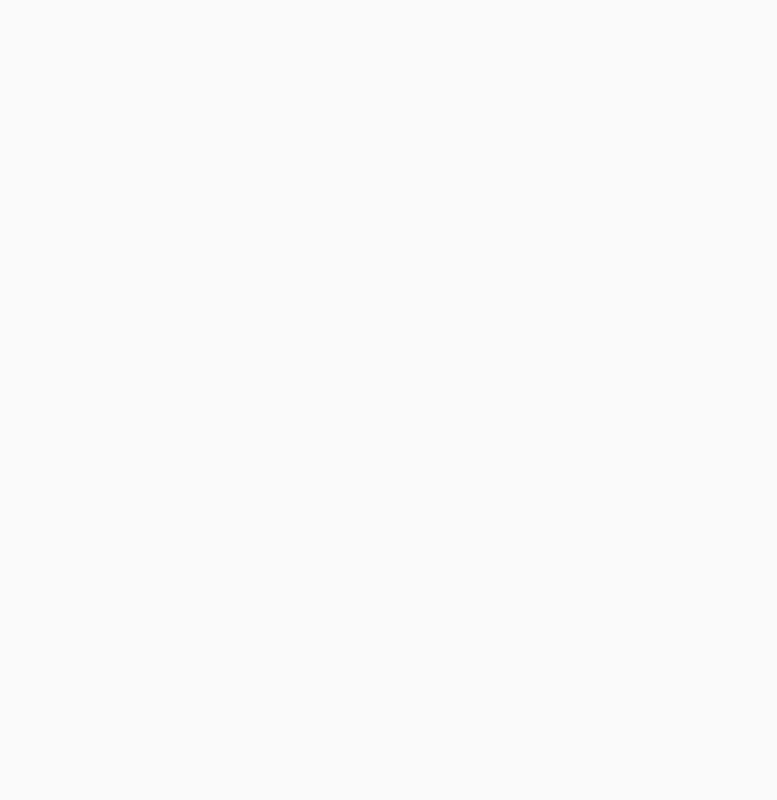
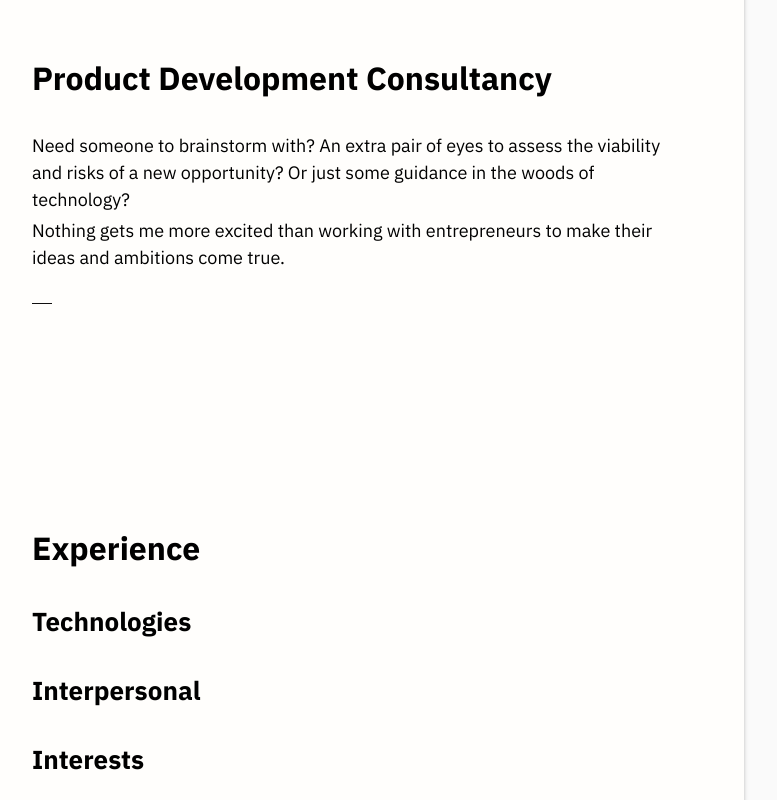
Before and after one commit to ameesme/amees.me, a Next.js app: page / in a window 1280 px wide. Shown: the part 1500-2300 px from the top of the page, without its empty margins (96-873 px from the left). Before the commit the page ends 1485 px from the top, so only its background shows below. Built offline with nearby package versions, Linux system fonts and the light colour scheme.

Commit message:
Adding more content

```diff
--- a/src/app/page.tsx
+++ b/src/app/page.tsx
@@ -33,7 +33,7 @@ export default function Home() {
           <Dash className="mt-8" />
         </Section>
         <Section>
-          <Heading variant="h2">Mobile Application Development</Heading>
+          <Heading variant="h1">Mobile Application Development</Heading>
           <Blockquote>
             Getting mobile-applications to market quickly is my craft and what I
             love doing most.
@@ -47,6 +47,26 @@ export default function Home() {
           </Paragraph>
           <Dash className="mt-8" />
         </Section>
+        <Section>
+          <Heading variant="h1">Product Development Consultancy</Heading>
+          <Paragraph>
+            Need someone to brainstorm with? An extra pair of eyes to assess the
+            viability and risks of a new opportunity? Or just some guidance in
+            the woods of technology?
+          </Paragraph>
+          <Paragraph>
+            Nothing gets me more excited than working with entrepreneurs to make
+            their ideas and ambitions come true.
+          </Paragraph>
+          <Dash className="mt-8" />
+        </Section>
+        <Section>
+          <Heading variant="h1">Experience</Heading>
+          <Heading variant="h2">Technologies</Heading>
+          <Heading variant="h2">Interpersonal</Heading>
+          <Heading variant="h2">Interests</Heading>
+          <Dash className="mt-8" />
+        </Section>
       </Container>
     </main>
   );
--- a/src/components/atoms/Fade.tsx
+++ b/src/components/atoms/Fade.tsx
@@ -9,7 +9,7 @@ export const Fade: FC<Props> = ({ className, ...rest }) => {
   return (
     <div
       className={classNames(
-        "w-inherit lg:h-[165px] h-20 bg-gradient-to-b from-background-translucent",
+        "w-inherit lg:h-[165px] bg-gradient-to-b from-background-translucent",
         className
       )}
       {...rest}
```
